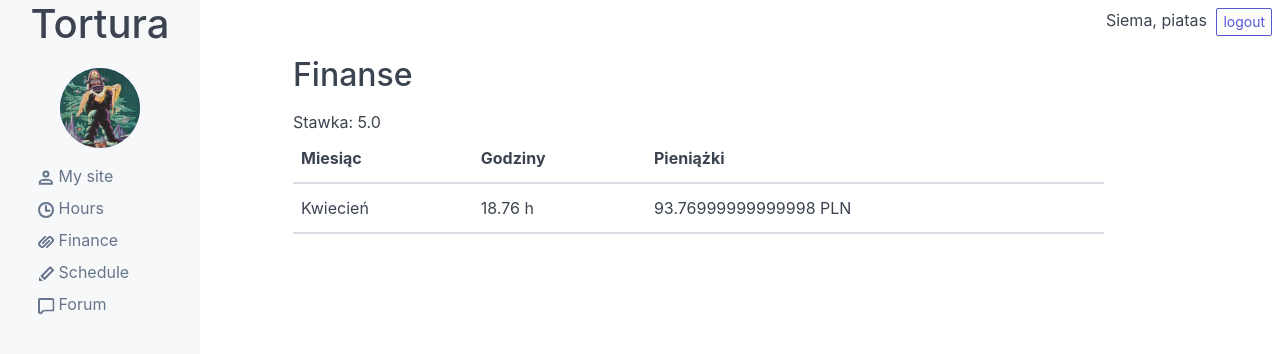
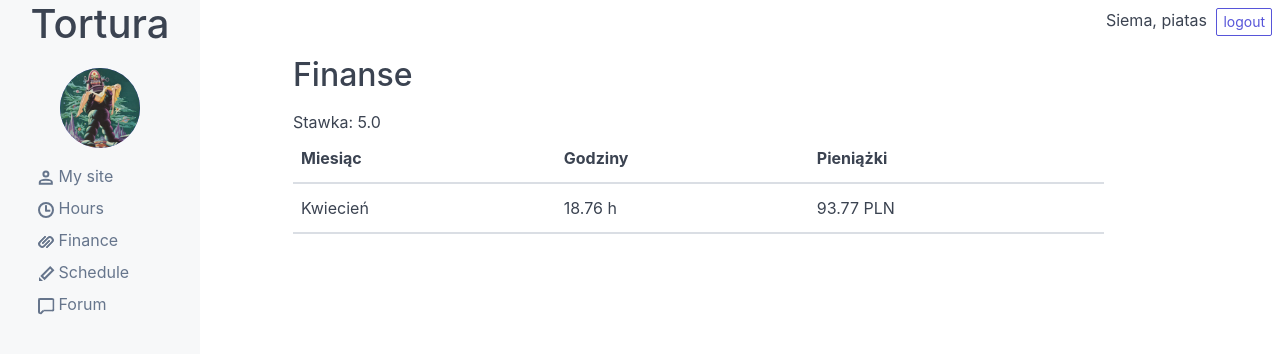
Before and after one commit to mcpiatkowski/future_collars_final, a Django app: page /finance/ in a window 1280 px wide. Shown: the top 354 px of the page. Run offline with Django 3.2, Linux system fonts and the light colour scheme; a user stored in the database is signed in; data comes from the database, SQL or seed files in the repository; both versions use the stored data as it was after the commit; lists and menus that the app fills with data are empty; some libraries are stand-ins or nearby versions.

Commit message:
fixed round display

```diff
--- a/commentsdep/articles/templates/articles/finance.html
+++ b/commentsdep/articles/templates/articles/finance.html
@@ -17,7 +17,7 @@ Stawka: {{ request.user.profile.rate }}
         <tbody>
             <th class="table-font">{{ instance.get_month_str }}</th>
             <th class="table-font">{{ instance.month_hours }} h</th>
-            <th class="table-font">{{ instance.month_salary }} PLN</th>
+            <th class="table-font">{{ instance.month_salary|floatformat:2 }} PLN</th>
         </tbody>
 
     </table>
```
Also changed, not shown: commentsdep/db.sqlite3.
